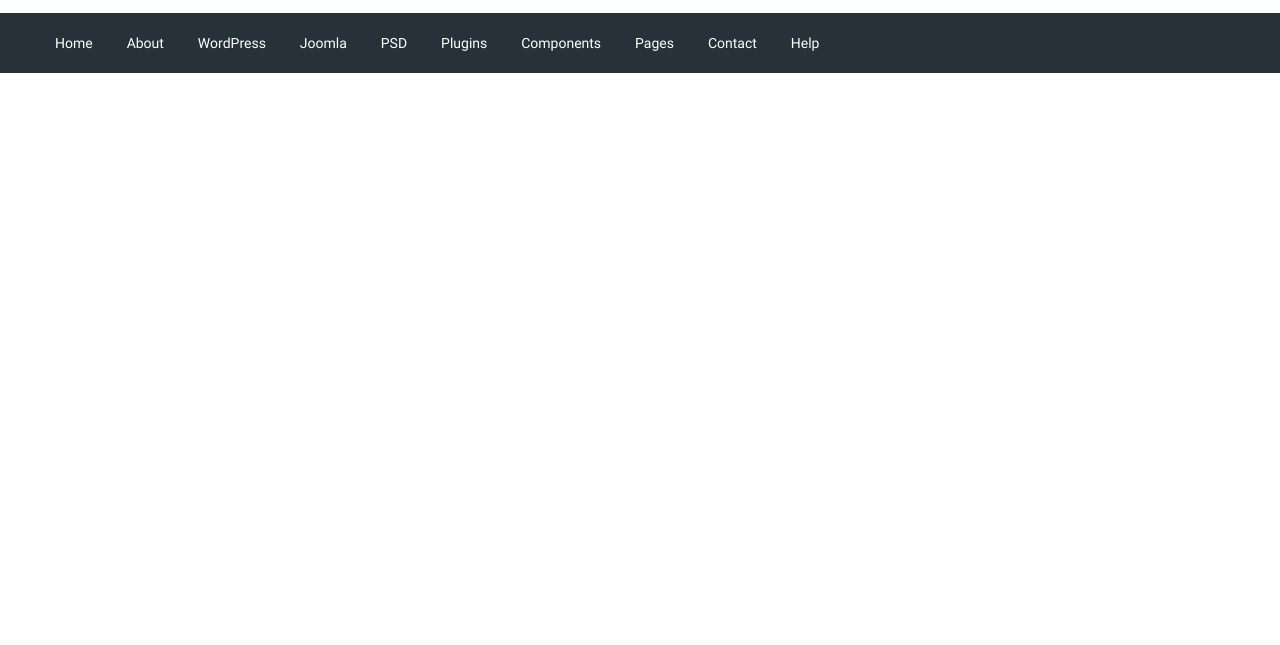
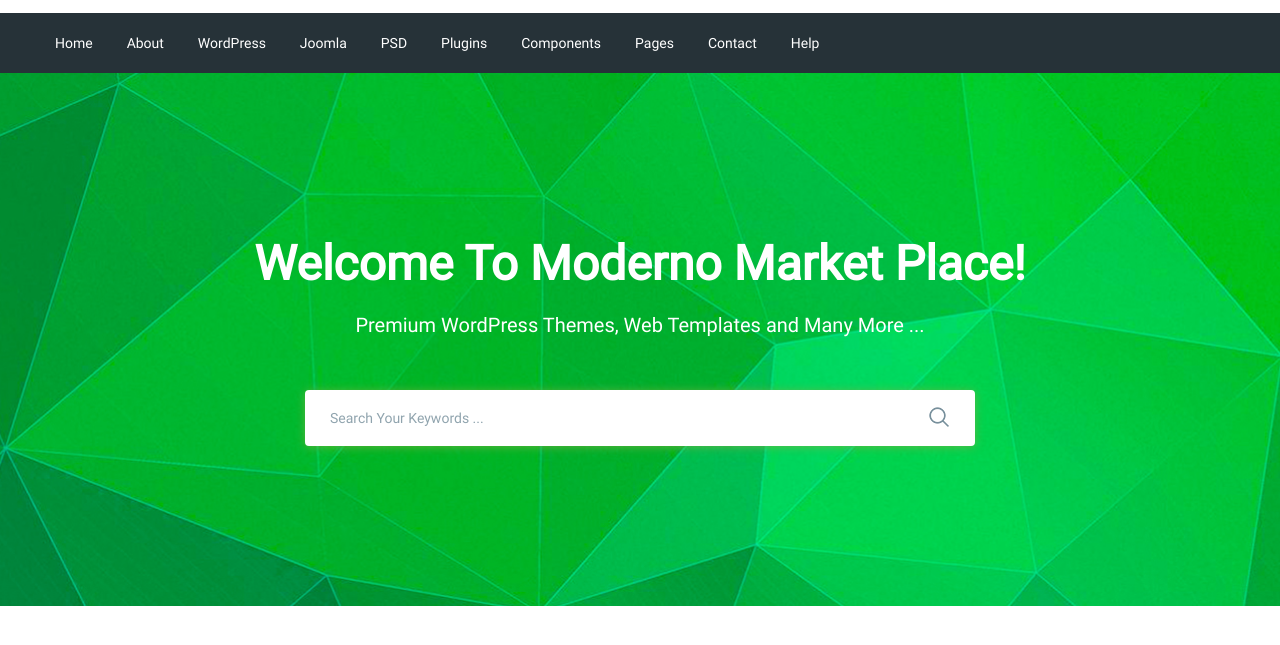
Before and after one commit to FoziljonYoqubjonov/Moderno, a website: page app/index.html in a window 1280 px wide. Shown: the part 77-722 px from the top of the page. Drawn offline with nearby package versions, Linux system fonts and the light colour scheme; files that its build step writes are made by us from their sources.

Commit message:
added search section

```diff
--- a/app/index.html
+++ b/app/index.html
@@ -96,6 +96,26 @@
 
 
     </header>
+    <section class="search" style="background-image: url(images/search-bg.jpg);">
+        <div class="container">
+            <div class="search__inner">
+                <div class="search__inner-title">
+                    Welcome To Moderno Market Place!
+                </div>
+                <div class="search__inner-text">
+                    Premium WordPress Themes, Web Templates and Many More ...
+                </div>
+                <div class="search__inner-form">
+                    <form>
+                        <input type="text" placeholder="Search Your Keywords ..." required>
+                        <button type="submit">
+                            <img src="images/icons/search.png" alt="search">
+                        </button>
+                    </form>
+                </div>
+            </div>
+        </div>
+    </section>
     <script src="https://ajax.googleapis.com/ajax/libs/jquery/3.4.1/jquery.min.js"></script>
     <script src="js/libs.min.js"></script>
     <script src="js/main.min.js"></script>
--- a/app/scss/style.scss
+++ b/app/scss/style.scss
@@ -56,3 +56,57 @@
                 font-size: 14px;
             }
         }
+
+        .search {
+            background-repeat: no-repeat;
+            background-size: cover;
+            background-position: center;
+            min-height: 533px;
+        }
+
+        .search__inner {
+            padding: 155px 0px 100px;
+            color: #fff;
+            text-align: center;
+            &-title {
+                margin-bottom: 10px;
+                font-size: 48px;
+                font-weight: 700;
+                line-height: 72px;
+            }
+            &-text {
+                margin-bottom: 50px;
+                font-weight: 500;
+                font-size: 20px;
+                line-height: 30px;
+            }
+            &-form {
+                max-width: 670px;
+                margin: 0 auto;
+                position: relative;
+                input {
+                    display: block;
+                    width: 100%;
+                    box-shadow: 0px 1px 10px 0px rgba(124, 178, 64, 0.75);
+                    border-radius: 4px;
+                    height: 56px;
+                    border: none;
+                    font-size: 14px;
+                    font-weight: 500;
+                    padding-left: 25px;
+                    padding-right: 60px;
+                    outline: none;
+                    &::placeholder {
+                        color: #90a4ae;
+                        font-weight: 500;
+                    }
+                }
+                button {
+                    position: absolute;
+                    border: none;
+                    background-color: transparent;
+                    right: 20px;
+                    top: 16px;
+                }
+            }
+        }
```
Also changed, not shown: app/images/icons/search.png (added), app/images/search-bg.jpg (added). Lines whose indentation alone changed are shown as unchanged.
